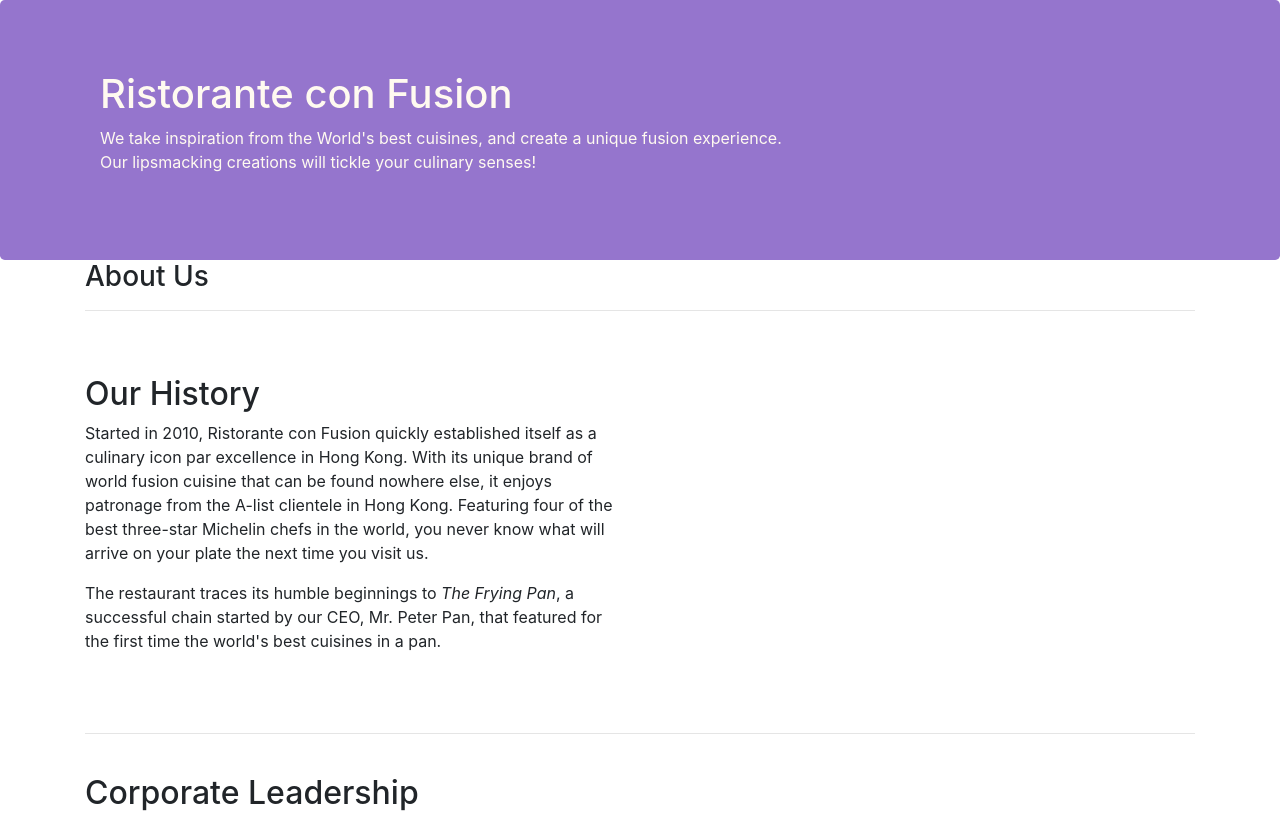
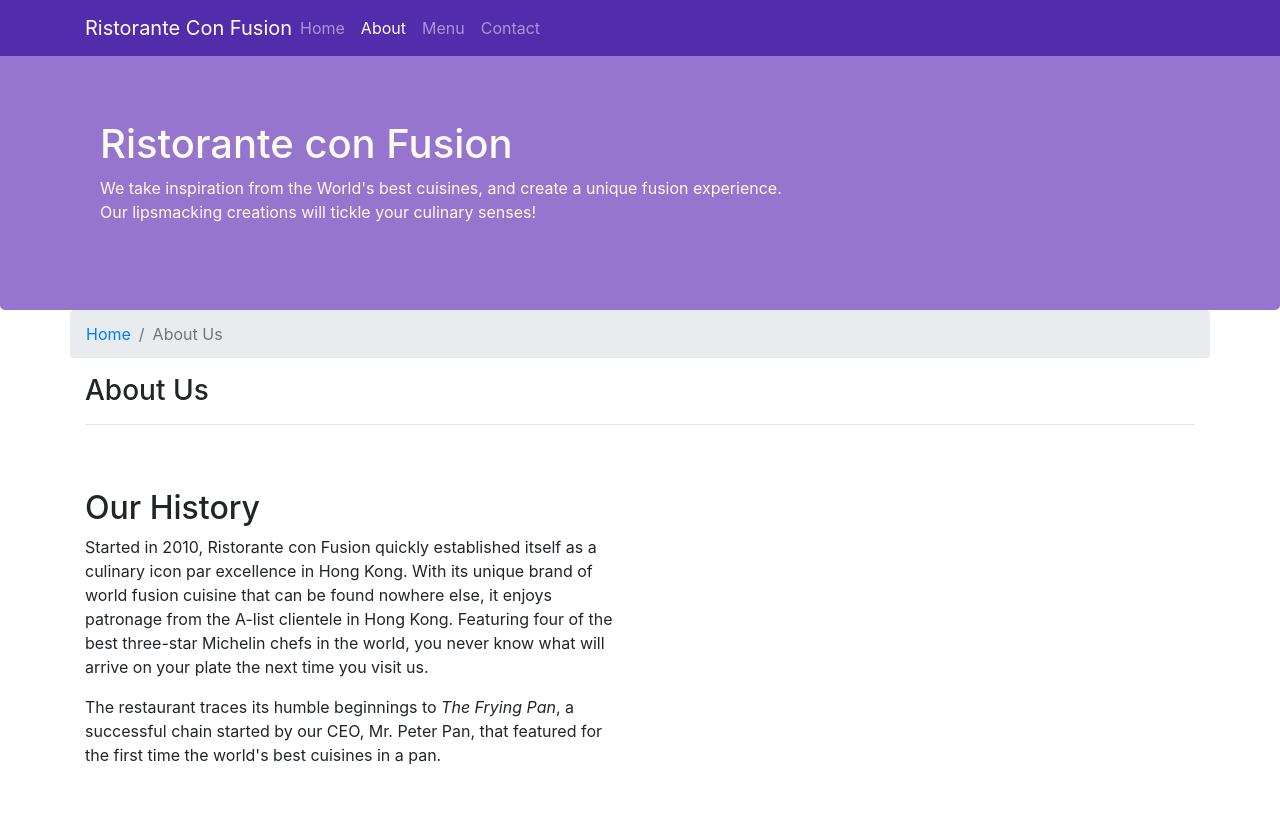
Before and after one commit to shailabhsm/conFusion, a website: page aboutus.html in a window 1280 px wide. Shown: the top 815 px of the page. Drawn offline with nearby package versions, Linux system fonts and the light colour scheme.

Commit message:
Navbar and Breadcrumbs

```diff
--- a/aboutus.html
+++ b/aboutus.html
@@ -11,6 +11,25 @@
 </head>
 
 <body>
+
+    <nav class="navbar navbar-dark navbar-expand-sm fixed-top">
+        <div class="container">
+            <button class="navbar-toggler" type="button" data-toggle="collapse" data-target="#Navbar">
+                <span class="navbar-toggler-icon"></span>
+            </button>
+            <a href="/index.html" class="navbar-brand mr-auto">
+                Ristorante Con Fusion
+            </a>
+            <div class="collapse navbar-collapse" id="Navbar">
+                <ul class="navbar-nav mr-auto">
+                    <li class="nav-item"><a href="/index.html" class="nav-link">Home</a></li>
+                    <li class="nav-item active"><a href="#" class="nav-link">About</a></li>
+                    <li class="nav-item"><a href="#" class="nav-link">Menu</a></li>
+                    <li class="nav-item"><a href="#" class="nav-link">Contact</a></li>
+                </ul>
+            </div>
+        </div>
+    </nav>
 
     <header class="jumbotron">
         <div class="container">
@@ -27,6 +46,10 @@
 
     <div class="container">
         <div class="row">
+            <ol class="col-12 breadcrumb">
+                <li class="breadcrumb-item"><a href="/index.html">Home</a></li>
+                <li class="breadcrumb-item active">About Us</li>
+            </ol>
             <div class="col-12">
                <h3>About Us</h3>
                <hr>
@@ -67,7 +90,7 @@
                 <div class="col-4 offset-1 col-sm-2">
                     <h5>Links</h5>
                     <ul class="list-unstyled">
-                        <li><a href="#">Home</a></li>
+                        <li><a href="/index.html">Home</a></li>
                         <li><a href="#">About</a></li>
                         <li><a href="#">Menu</a></li>
                         <li><a href="#">Contact</a></li>
--- a/css/styles.css
+++ b/css/styles.css
@@ -28,3 +28,12 @@
     margin: 0px;
     color: #0f0f0f;
 }
+
+body {
+    padding: 50px 0px 0px 0px;
+    z-index: 0;
+}
+
+.navbar-dark {
+    background-color: #512DAB;
+}
```
Also changed, not shown: index.html (+20 -1 lines).
